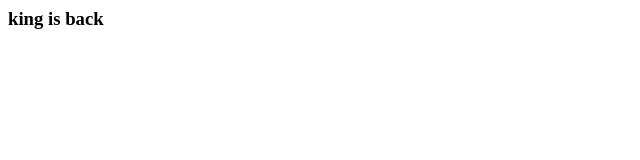
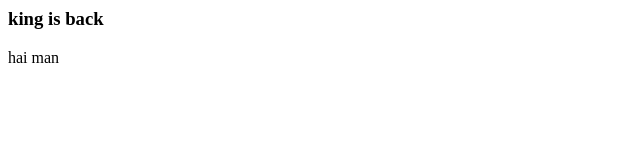
Before and after one commit to mastan-shariff/rebase, a plain HTML site: page index.html in a window 1280 px wide. Shown: the full height of the page, 0-640 px from the left. Drawn offline with Linux system fonts and the light colour scheme.

Commit message:
i added hai man

```diff
--- a/index.html
+++ b/index.html
@@ -1,6 +1,6 @@
 <html>
 	<body>
 		<h3>king is back</h3>
-		<table></table>
+		<table>hai man</table>
 	</body>
 </html>
```
